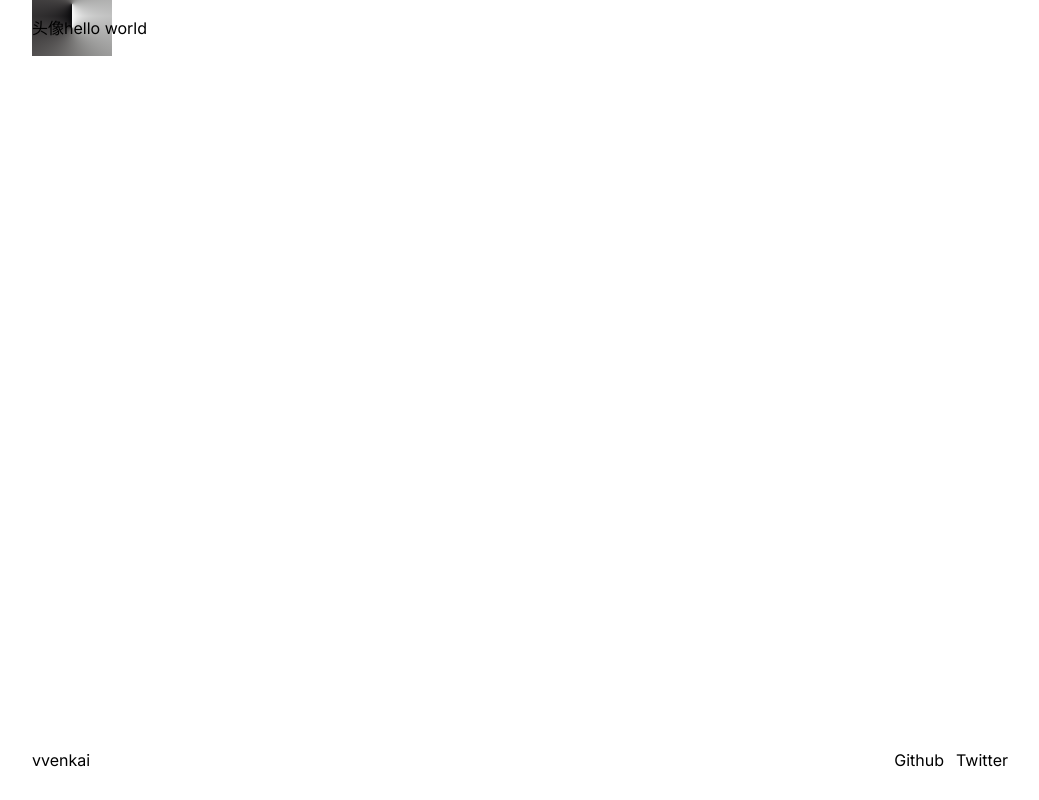
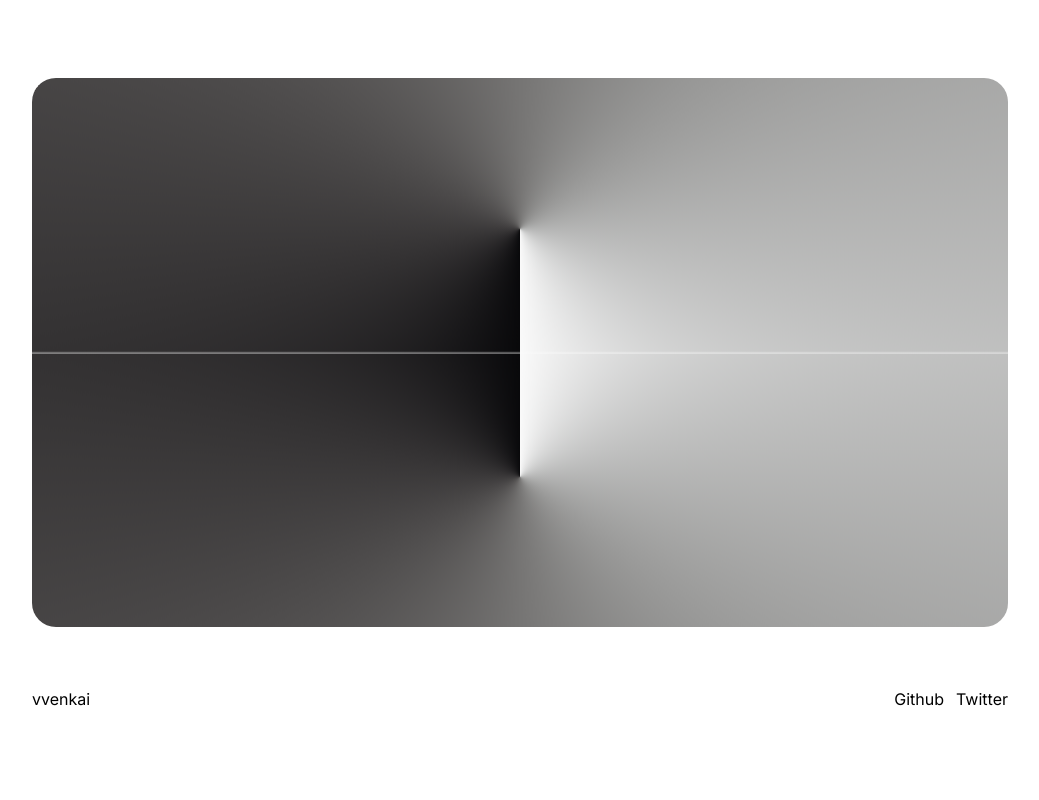
Before and after one commit to liwenka1/next-main, a Next.js app: page / in a window 1280 px wide. Shown: the whole page, without its empty margins (120-1159 px from the left). Built offline with nearby package versions, Linux system fonts and the light colour scheme.

Commit message:
fix: 修改动画

```diff
--- a/app/(site)/page.tsx
+++ b/app/(site)/page.tsx
@@ -3,7 +3,7 @@ import Footer from '../components/footer'
 
 export default function Home() {
   return (
-    <div className="m-auto flex h-full w-full max-w-screen-lg flex-col items-center justify-center px-6 py-4">
+    <div className="m-auto flex h-full w-full max-w-screen-lg flex-col items-center justify-center gap-12 px-6 py-4">
       <Main></Main>
       <Footer></Footer>
     </div>
--- a/app/components/main.tsx
+++ b/app/components/main.tsx
@@ -3,7 +3,7 @@ import Refresh from './refersh'
 
 const Main = () => {
   return (
-    <section className="relative flex w-full flex-1">
+    <section className="relative aspect-video w-full overflow-hidden rounded-3xl bg-zinc-50 dark:bg-zinc-950">
       <Refresh />
       <Info />
     </section>
--- a/app/components/refersh.tsx
+++ b/app/components/refersh.tsx
@@ -5,18 +5,17 @@ import { motion } from 'framer-motion'
 const Refersh = () => {
   return (
     <motion.div
-      className="bg-imagehero bg-sizehero bg-positionhero absolute -z-10 h-20 w-20 bg-no-repeat"
+      className="absolute z-10 aspect-square h-full w-full bg-imagehero bg-sizehero bg-positionhero bg-no-repeat"
       animate={{
-        scale: [4, 4, 1],
+        scale: [4, 4, 1.5],
         rotate: [148, 148, 0],
         opacity: [0, 1, 1],
-        translateX: ['-100%', '0%', '0%'],
-        translateY: ['-50%', '-50%', '-50%']
+        translateX: ['-100%', '0%', '0%']
       }}
       transition={{
-        duration: 2,
+        duration: 3,
         ease: 'easeInOut',
-        times: [0, 0.33, 1],
+        times: [0, 0.3, 1],
         repeatDelay: 1
       }}
     />
```
